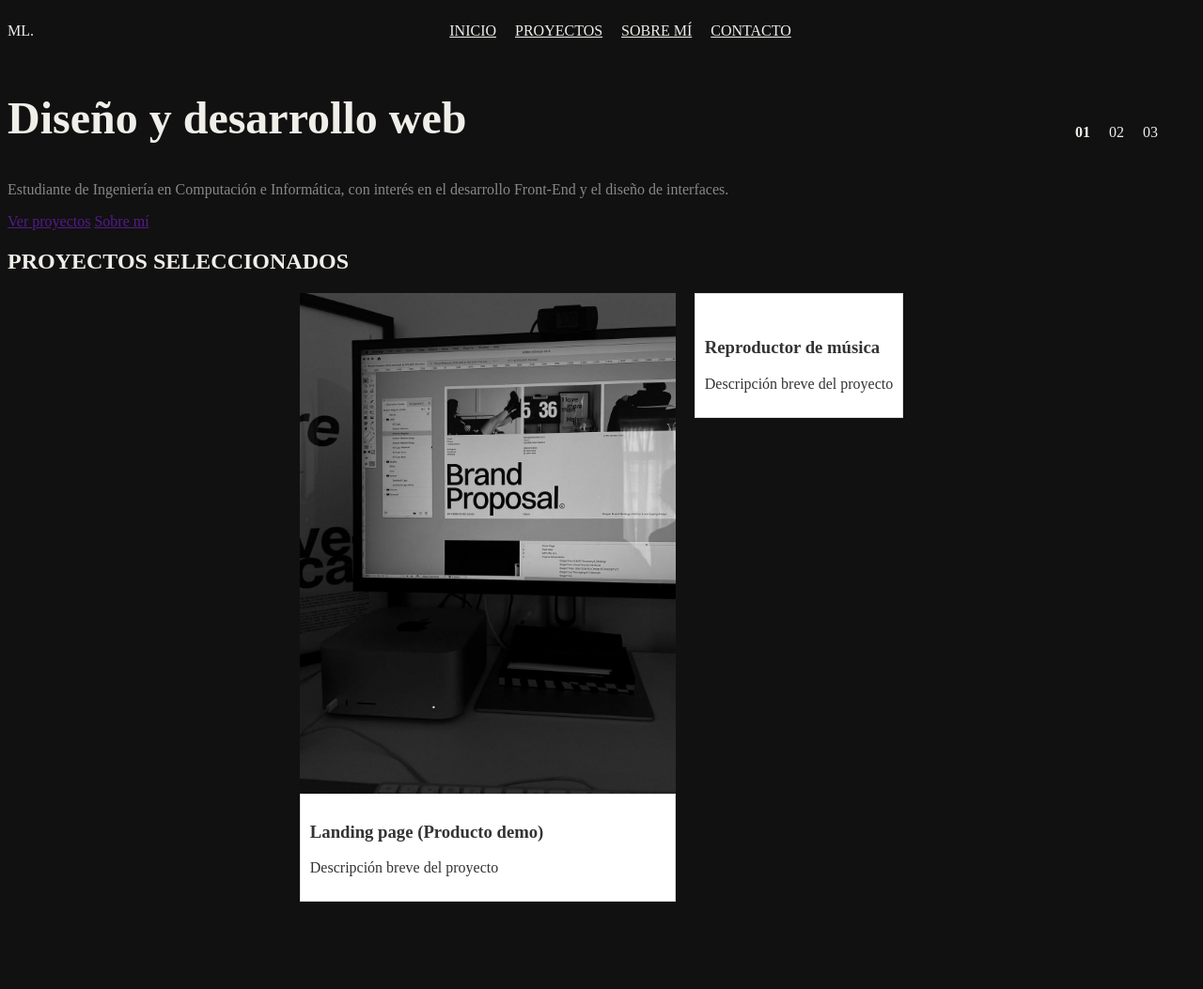
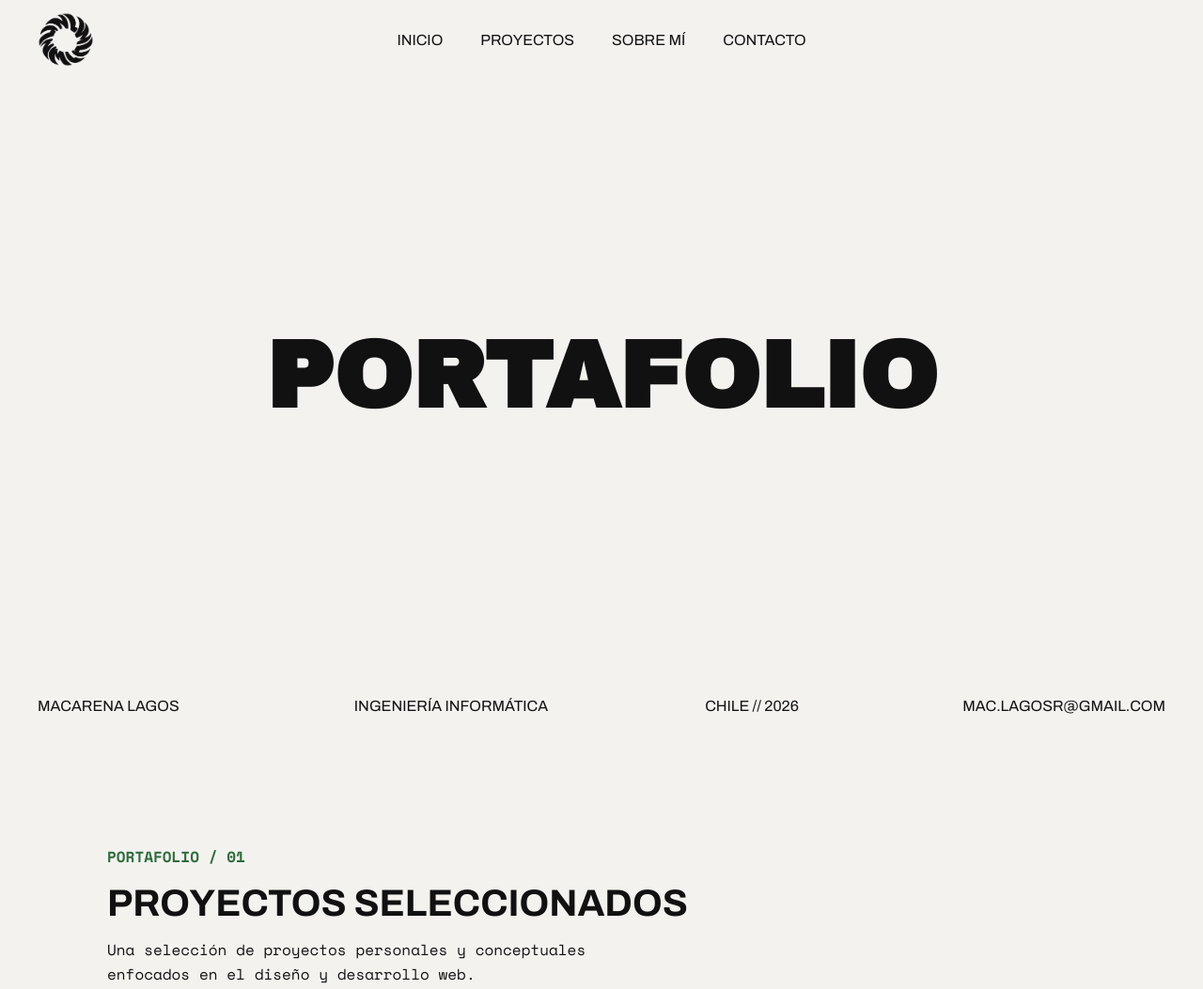
Before and after one commit to Schelbe/Portafolio, a plain HTML site: page index.html in a window 1280 px wide. Shown: the top 1053 px of the page at 94% size. Before the commit the page ends 968 px from the top, so only its background shows below. Drawn offline with nearby package versions, Linux system fonts and the light colour scheme.

Commit message:
Actualiza estructura y estilos del portafolio

```diff
--- /dev/null
+++ b/css/style.css
@@ -0,0 +1,212 @@
+/* ESTILOS GENERALES */
+
+body {
+    margin: 0;
+    background-color: #f3f2ef;
+    color: #111111;
+    font-family: 'Space Mono', monospace;
+}
+
+html {
+    scroll-behavior: smooth;
+}
+
+h1, h2, h3 {
+    font-family: 'Archivo', sans-serif;
+    text-transform: uppercase;
+    display: block;
+}
+
+/* SECCIONES DE CONTENIDO */
+
+#proyectos,
+#sobre-mi,
+#contacto {
+    max-width: 1100px;
+    margin: 0 auto;
+    padding: 100px 24px;
+}
+
+/* ETIQUETAS DE SECCIÓN */
+
+.etiqueta {
+    color: #2e6b3c;
+    font-weight: bold;
+}
+
+/* ---------------------------------------------------- */
+/* SECCIÓN 01: INICIO */
+
+#inicio {
+    min-height: 100vh;
+    width: 100%;
+    display: flex;
+    flex-direction: column;
+    justify-content: center;
+    align-items: center;
+    position: relative;
+}
+
+/* TÍTULO PRINCIPAL */
+
+#inicio h1 {
+    color: #111111;
+    font-size: 100px;
+    margin: 0;
+    font-family: 'Archivo Black', sans-serif;
+}
+
+/* HEADER: NAVEGACIÓN */
+
+header {
+    position: absolute;
+    top: 0;
+    left: 0;
+    width: 100%;
+    z-index: 10;
+}
+
+nav {
+    display: flex;
+    justify-content: center;
+    align-items: center;
+    padding: 30px 40px;
+    position: relative;
+}
+
+/* LOGOTIPO */
+
+.logo {
+    position: absolute;
+    left: 40px;
+    color: #111111;
+    text-decoration: none;
+}
+
+/* IMAGEN DEL LOGOTIPO */
+
+.logo img {
+    display: block;
+    width: 60px;
+    height: auto;
+}
+
+
+/* ENLACES DE NAVEGACIÓN */
+
+nav ul {
+    display: flex;
+    gap: 40px;
+    list-style: none;
+    margin: 0;
+    padding: 0;
+}
+
+nav ul a {
+    color: #111111;
+    text-decoration: none;
+    font-family: Archivo, sans-serif;
+}
+
+/* PALABRAS INFERIORES */
+
+.palabras-inferiores {
+    position: absolute;
+    bottom: 40px;
+    left: 0;
+    width: 100%;
+    display: grid;
+    grid-template-columns: repeat(4, 1fr);
+    text-align: center;
+    font-family: Archivo, sans-serif;
+}
+
+.palabras-inferiores span:first-child {
+    text-align: left;
+    padding-left: 40px;
+}
+
+.palabras-inferiores span:last-child {
+    text-align: right;
+    padding-right: 40px;
+}
+
+/* FIN SECCIÓN 01: INICIO */
+
+
+
+
+
+/* ---------------------------------------------------- */
+/* SECCIÓN 02: PROYECTOS */
+
+#proyectos {
+    min-height: 100vh;
+    box-sizing: border-box;
+}
+
+.proyectos h2 {
+    font-size: 40px;
+    margin: 16px 0;
+}
+
+.descripcion-proyectos {
+    max-width: 600px;
+    line-height: 1.6;
+    margin-bottom: 40px;
+}
+
+/* TARJETAS DE PROYECTOS */
+
+.contenedor-proyectos {
+    display: grid;
+    grid-template-columns: repeat(2, minmax(0, 1fr));
+    gap: 24px;
+}
+
+/* TARJETAS DE PROYECTOS */
+
+.tarjeta-proyecto {
+    border: 1px solid #d8d2c7;
+    background-color: #f7f5f0;
+}
+
+/* IMÁGENES DE PROYECTOS */
+
+.tarjeta-proyecto img {
+    display: block;
+    width: 100%;
+    aspect-ratio: 4 / 3;
+    object-fit: cover;
+}
+
+.proyecto-info {
+    font-size: 11px;
+    color: #555;
+    line-height: 1.5;
+    display: block;
+}
+
+/* INFORMACIÓN DE PROYECTOS */
+
+.info-proyecto {
+    padding: 20px;
+}
+
+.info-proyecto h3 {
+    font-size: 18px;
+    margin: 0 0 8px;
+}
+
+.info-proyecto p {
+    font-size: 13px;
+    margin: 0;
+}
+
+/* TECNOLOGÍAS */
+
+.tecnologias {
+    color: #2e6b3c;
+    font-size: 12px;
+    margin-top: 30px;
+}
--- a/index.html
+++ b/index.html
@@ -1,63 +1,121 @@
 <!DOCTYPE html>
-<html lang="en">
+<html lang="es">
+
 <head>
-    <link rel="stylesheet" href="style.css">
     <meta charset="UTF-8">
     <meta name="viewport" content="width=device-width, initial-scale=1.0">
-    <title>Mi Portafolio</title>
+    <title>Macarena | Portafolio</title>
+    <link rel="stylesheet" href="css/style.css">
+    <link rel="preconnect" href="https://fonts.googleapis.com">
+    <link rel="preconnect" href="https://fonts.gstatic.com" crossorigin>
+    <link href="https://fonts.googleapis.com/css2?family=Archivo+Black&family=Archivo:wght@400;700&family=Space+Mono:wght@400;700&display=swap" rel="stylesheet">
+
 </head>
+
 <body>
+
+    <!-- HEADER: LOGOTIPO Y NAVEGACIÓN -->
     <header>
-        <nav> ML.
-            <ul><!-- Elementos de la lista con su elemento ancla -->
+        <nav>
+            <a href="#inicio" class="logo">
+                <img src="assets/img/Logotipo negro.png" alt="Logotipo personal">
+            </a>
+
+            <ul>
                 <li><a href="#inicio">INICIO</a></li>
-                <li><a href="#proyectos"> PROYECTOS</a></li>
-                <li><a href="#sobremi"> SOBRE MÍ </a></li>
-                <li><a href="#contacto"> CONTACTO</a></li>
+                <li><a href="#proyectos">PROYECTOS</a></li>
+                <li><a href="#sobre-mi">SOBRE MÍ</a></li>
+                <li><a href="#contacto">CONTACTO</a></li>
             </ul>
         </nav>
     </header>
+
+    <!-- CONTENIDO PRINCIPAL -->
     <main>
+
+        <!-- SECCIÓN 01: INICIO -->
         <section id="inicio">
-           <h1> Diseño y desarrollo web</h1>
-           <p id=parrafo>Estudiante de Ingeniería en Computación e Informática, con interés en el desarrollo Front-End y el diseño de interfaces.</p>
-           <a href=""> Ver proyectos</a>
-           <a href=""> Sobre mí</a>
 
-           <p id="subtitulo-dinamico"></p>
-            <ul class="indicadores">
-                <li class="activo">01</li>
-                <li>02</li>
-                <li>03</li>
-            </ul>
+            <h1>PORTAFOLIO</h1>
+
+            <div class="palabras-inferiores">
+                <span>MACARENA LAGOS</span>
+                <span>INGENIERÍA INFORMÁTICA</span>
+                <span>CHILE // 2026</span>
+                <span>MAC.LAGOSR@GMAIL.COM</span>
+            </div>
+
         </section>
 
-        <section id="proyectos">
-            <h2> PROYECTOS SELECCIONADOS </h2>
-            <p> </p>
+        <!-- SECCIÓN 02: PROYECTOS -->
+        <section id="proyectos" class="proyectos">
+            <span class="etiqueta">PORTAFOLIO / 01</span>
+
+
+            <h2>PROYECTOS SELECCIONADOS</h2>
+
+            <p class="descripcion-proyectos">
+                Una selección de proyectos personales y conceptuales
+                enfocados en el diseño y desarrollo web.
+            </p>
+
+
             <div class="contenedor-proyectos">
-            <article>
-                <img src="img/PrimerProyecto.jpg" alt="Vista previa del primer proyecto">
-                <div class="info">
-                    <h3> Landing page (Producto demo)</h3>
-                    <p> Descripción breve del proyecto</p>
-                </div>
-            </article>
+                <article class="tarjeta-proyecto">
+                    <img src="assets/img/proyecto-01.jpg" alt="Vista previa del proyecto 01">
 
-            <article>
-                <div class="info">
-                    <img src="" alt="">
-                    <h3> Reproductor de música</h3>
-                    <p>Descripción breve del proyecto</p>
-                </div>
+                    <div class="info-proyecto">
+                        <h3>PROYECTO 01</h3>
+                        <p class="proyecto-info">Diseño y desarrollo web</p>
+                    </div>
+                </article>
+
+                <article class="tarjeta-proyecto">
+                    <img src="assets/img/proyecto-02.jpg" alt="Vista previa del proyecto 02">
+
+                    <div class="info-proyecto">
+                        <h3>PROYECTO 02</h3>
+                        <p class="proyecto-info">Proyecto conceptual de interfaz.</p>
+                    </div>
+                </article>
             </div>
-            </article>
+
+            <p class="tecnologias">
+                HTML · CSS · JAVASCRIPT · DISEÑO UI
+            </p>
         </section>
 
 
+        <!-- SECCIÓN 03: SOBRE MÍ -->
+        <section id="sobre-mi" class="sobremi">
+            <span class="etiqueta">SOBRE MÍ / 02</span>
 
 
+            <h2>SOBRE MÍ</h2>
+
+            <p class="descripcion-sobremi">
+                Estudiante de Ingeniería en Computación e Informática,
+                con interés en el desarrollo front-end y el diseño
+                de interfaces.
+            </p>
+
+        </section>
+
+        <!-- SECCIÓN 04: CONTACTO -->
+        <section id="contacto" class="contacto">
+            <span class="etiqueta">CONTACTO / 03</span>
+
+
+            <h2>CONTACTO</h2>
+
+            <p>Próximamente agregaré mis medios de contacto.</p>
+
+        </section>
 
     </main>
+
+    <!-- JAVASCRIPT -->
+    <script src="js/script.js"></script>
+
 </body>
 </html>
--- a/style.css
+++ /dev/null
@@ -1,78 +0,0 @@
-body{
-    background-color: #111111;
-    color: #f0eee9
-}
-
-h1{
-    font-size: 48px;
-    margin-top: 40px;
-}
-
-#parrafo {
-    color: #888888;
-}
-
-ul {
-    display: flex;
-    gap: 20px;
-    list-style: none;
-}
-
-nav {
-    display: grid;
-    align-items: center;
-    grid-template-columns: 1fr auto 1fr;
-}
-
-nav a {
-    color: #f0eee9;
-}
-
-article {
-    display: flex;
-    flex-direction: column;
-    max-width: 400px;
-}
-
-.info {
-    background: white;
-    padding: 10px;
-    border: 1px solid #ddd;
-}
-
-article img {
-    width: 100%;
-    height: auto;
-}
-
-.contenedor-proyectos {
-    display: flex;
-    gap: 20px;
-    justify-content: center;
-}
-
-.indicadores li {
-    list-style: none;
-    margin: 0;
-    padding: 0;
-    margin-top: 8px;
-}
-
-.indicadores {
-    position: absolute;
-    top: 10px;
-    right: 40px;
-}
-
-#inicio {
-    position: relative;
-}
-
-.info h3, .info p {
-    color: #333
-}
-
-.activo {
-    font-weight: bold;
-
-}
```
Also changed, not shown: assets/img/Logotipo negro.png (added), assets/img/Logotipo.png (added), assets/img/proyecto-01.jpg (added), assets/img/proyecto-02.jpg (added), img/PrimerProyecto.jpg (deleted), js/script.js (added), 1 other file.
